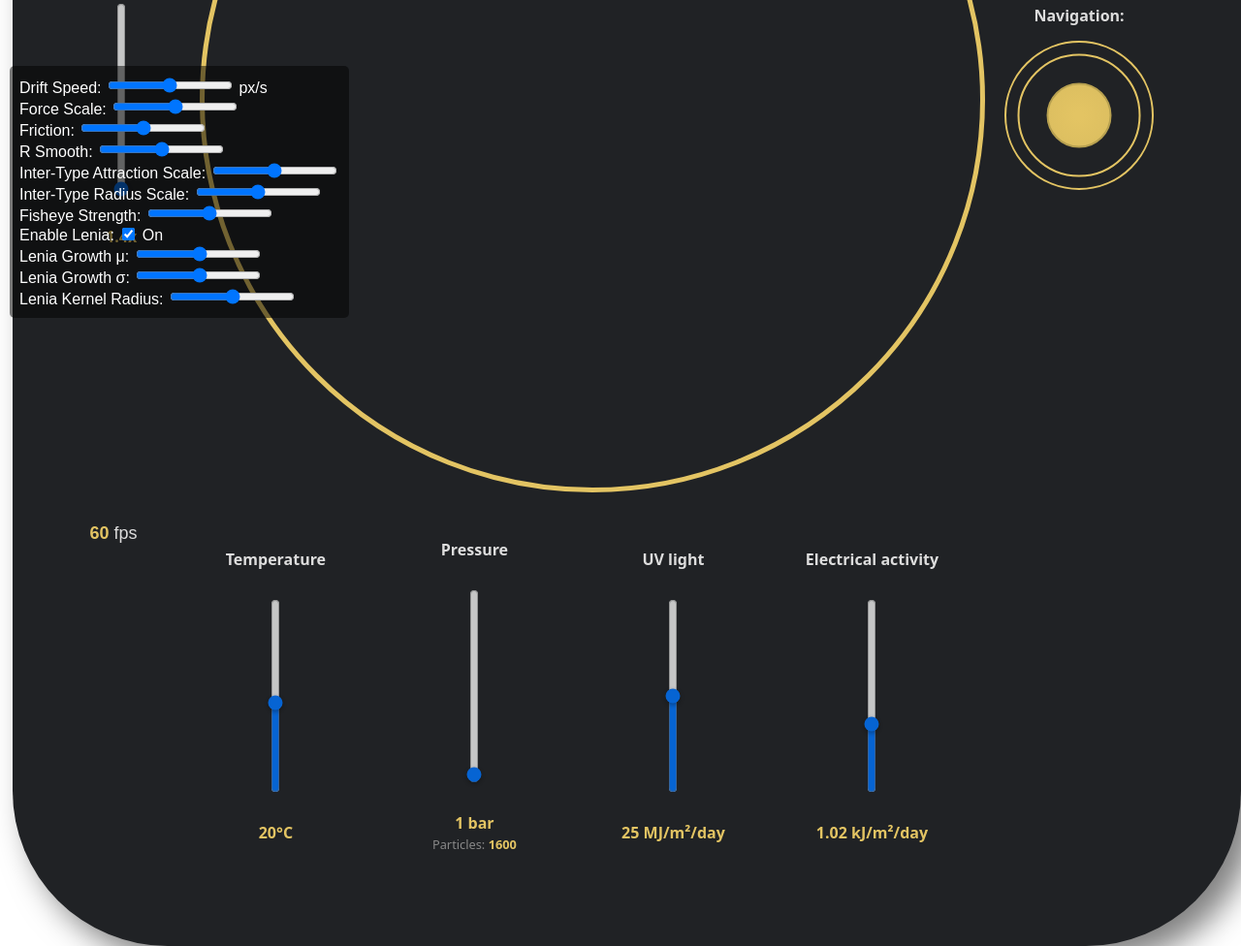
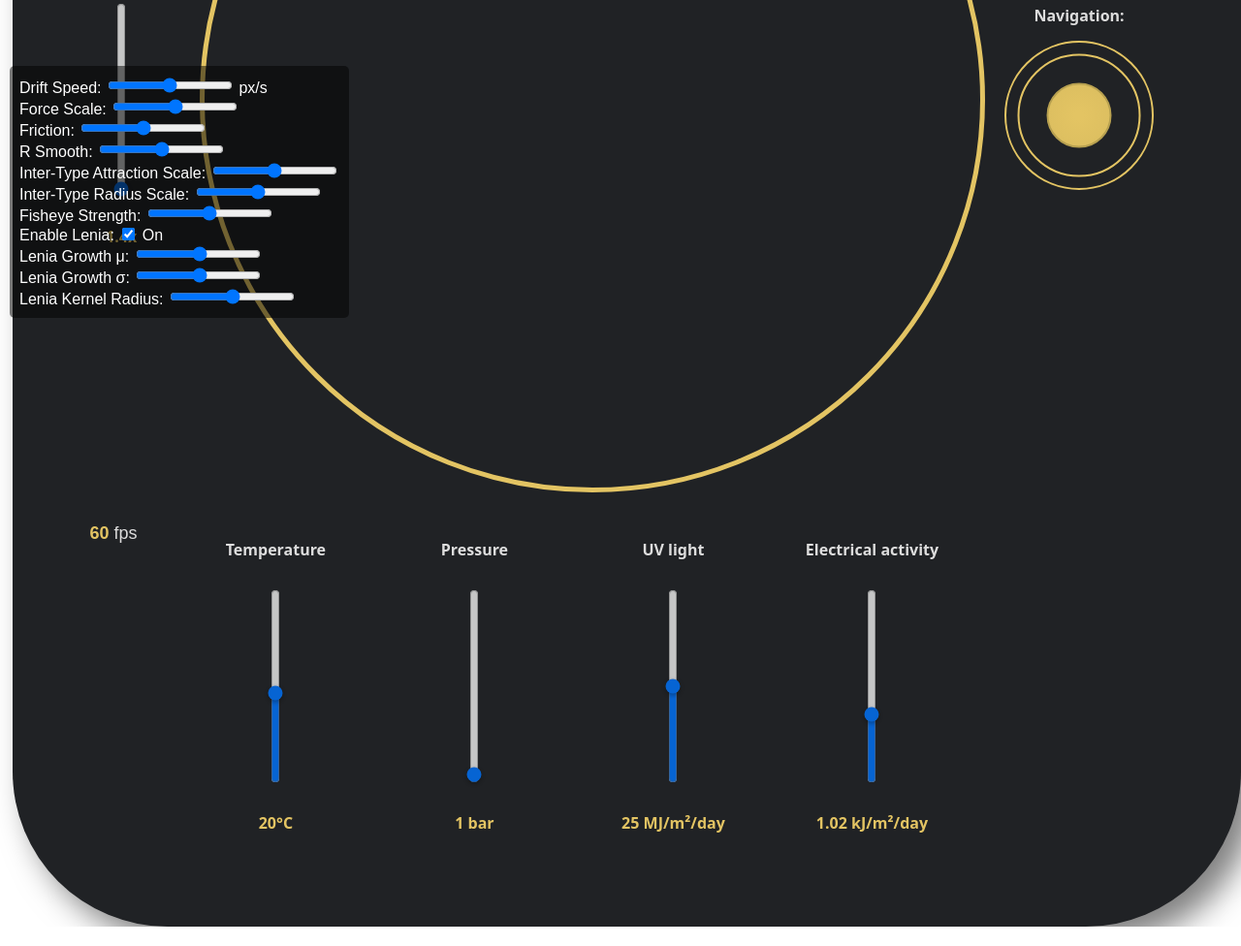
Before and after one commit to MichelReij/particle-life, a website built with webpack: page src/index.html in a window 1280 px wide. Shown: the part 462-1438 px from the top of the page at 97% size. Built offline with nearby package versions, Linux system fonts and the light colour scheme.

Commit message:
Cleansed the html

```diff
--- a/src/index.html
+++ b/src/index.html
@@ -80,9 +80,6 @@
                     class="vertical-slider"
                 />
                 <span id="presValue">1</span>
-                <div style="font-size: 0.8em; color: #888; margin-top: 2px">
-                    Particles: <span id="particleCount">3200</span>
-                </div>
             </div>
 
             <div id="Elec" class="slider-container">
```
